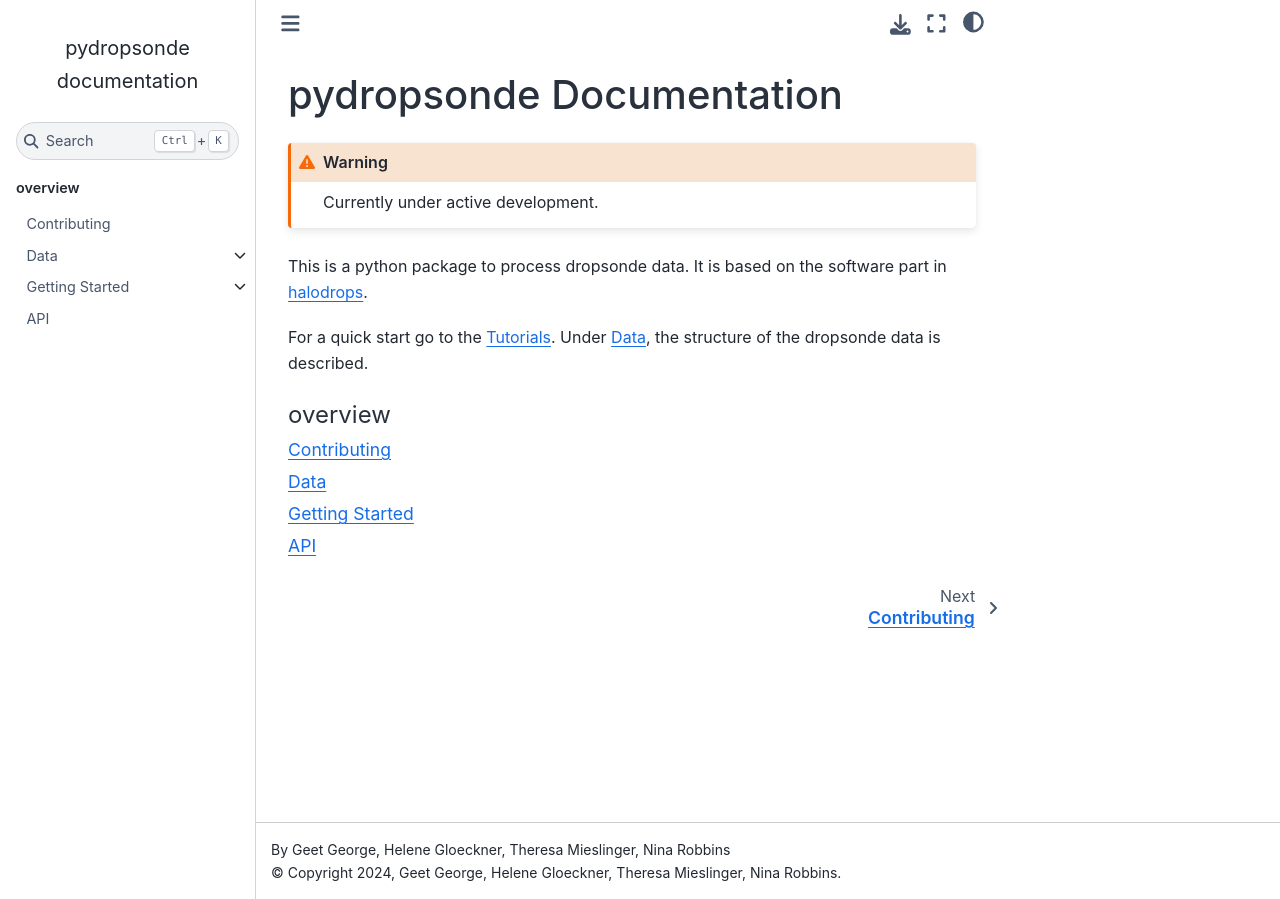
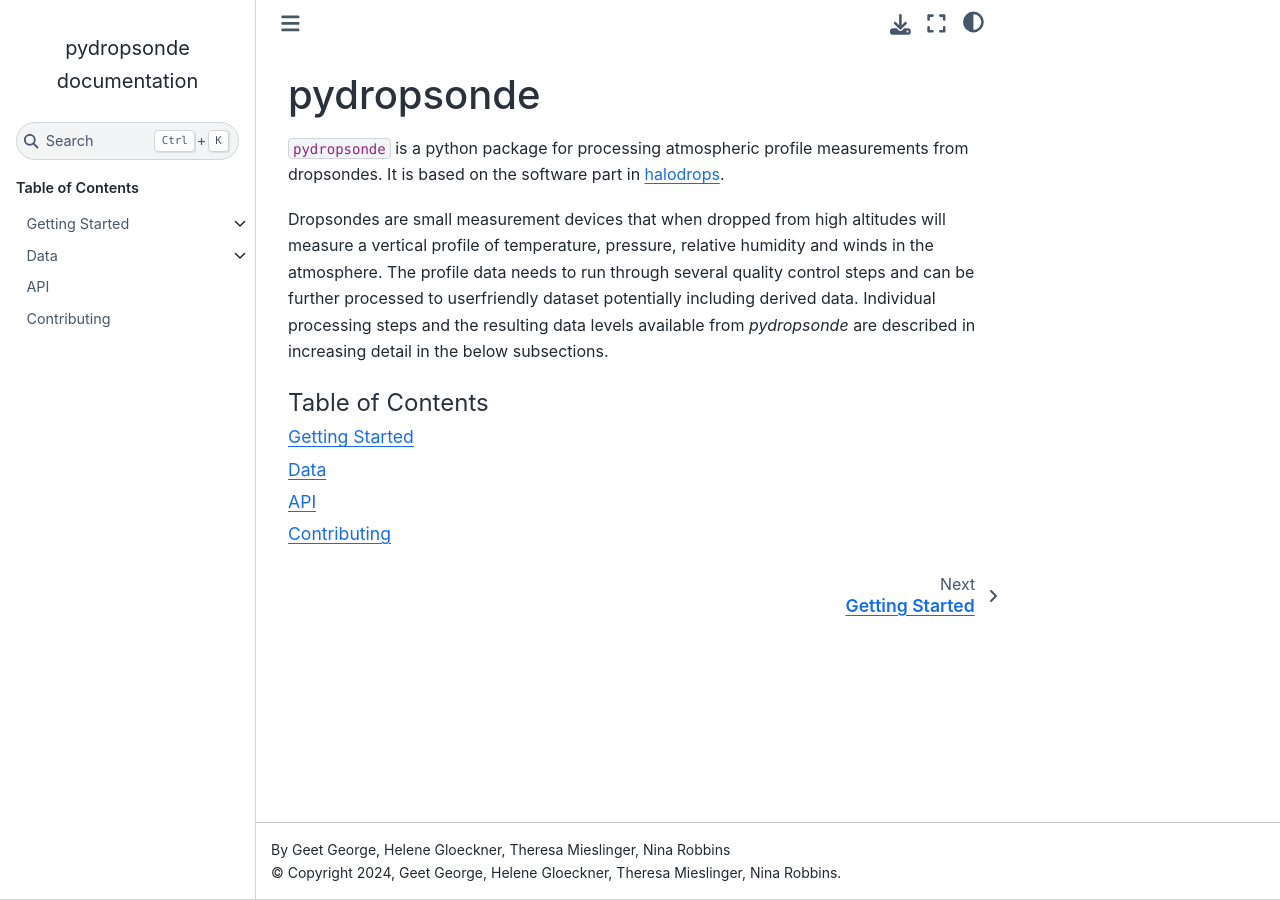
Before and after one commit to tmieslinger/pydropsonde, a Sphinx documentation site: the page built from docs/source/index.rst, in a window 1280 px wide. Built offline with Sphinx 7.4.7 and the Sphinx Book theme 1.1.4, drawn with Linux system fonts in a browser that asks for light colours.

Commit message:
main page: adding content and changing order in toc tree

```diff
--- a/docs/source/index.rst
+++ b/docs/source/index.rst
@@ -1,22 +1,18 @@
+pydropsonde
+===========
 
+``pydropsonde`` is a python package for processing atmospheric profile measurements from dropsondes.
+It is based on the software part in `halodrops <https://github.com/Geet-George/halodrops>`_.
 
-pydropsonde Documentation
-=========================
-
-.. warning::
-
-   Currently under active development.
-
-This is a python package to process dropsonde data. It is based on the software part in `halodrops <https://github.com/Geet-George/halodrops>`_.
-
-For a quick start go to the :doc:`Tutorials <../tutorial/index>`. Under :doc:`Data <../data/index>`, the structure of the dropsonde data is described.
-
+Dropsondes are small measurement devices that when dropped from high altitudes will measure a vertical profile of temperature, pressure, relative humidity and winds in the atmosphere.
+The profile data needs to run through several quality control steps and can be further processed to userfriendly dataset potentially including derived data.
+Individual processing steps and the resulting data levels available from `pydropsonde` are described in increasing detail in the below subsections.
 
 .. toctree::
    :maxdepth: 1
-   :caption: overview
+   :caption: Table of Contents
 
+   tutorial/index
+   data/index
+   api
    CONTRIBUTING
-   data/index
-   tutorial/index
-   api
```
